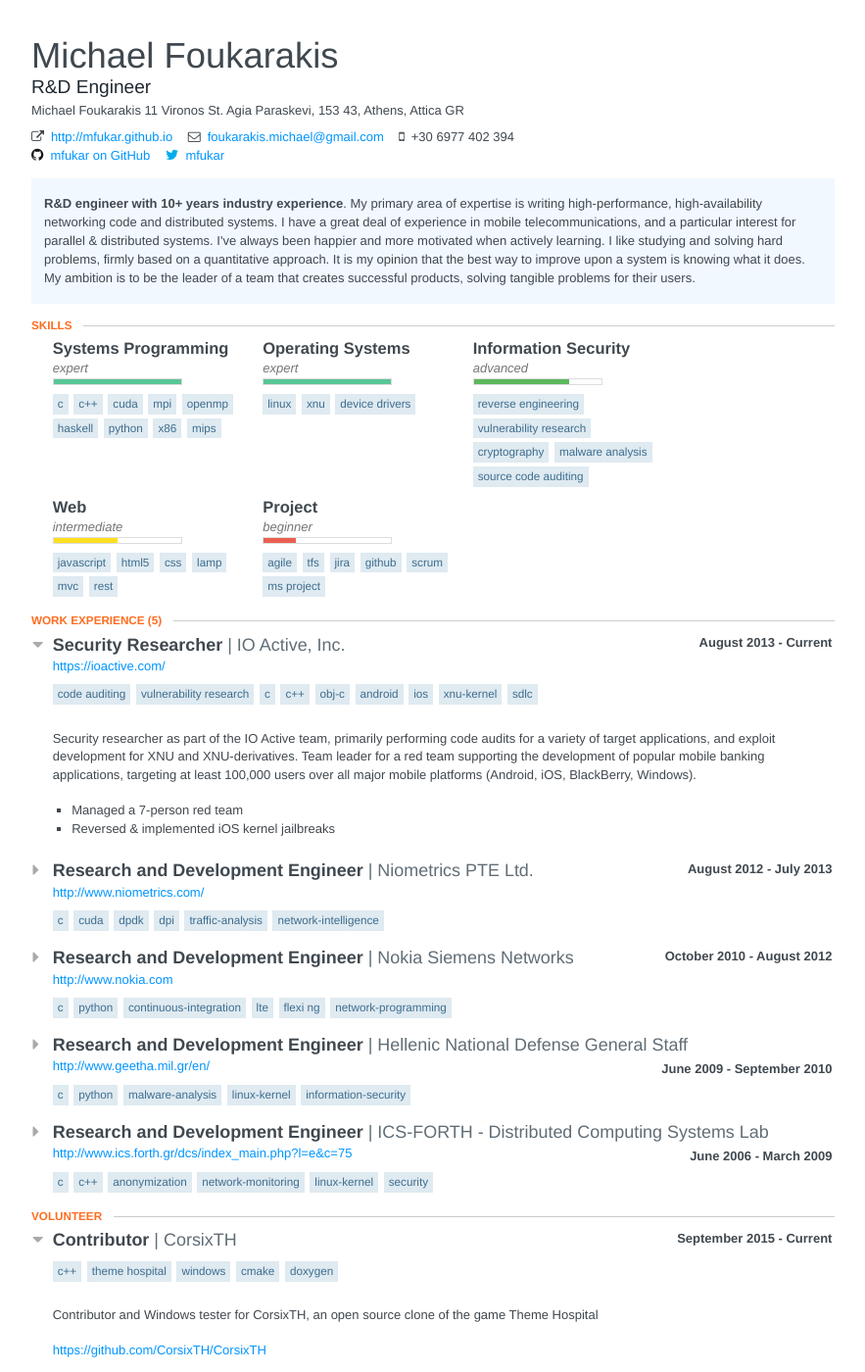
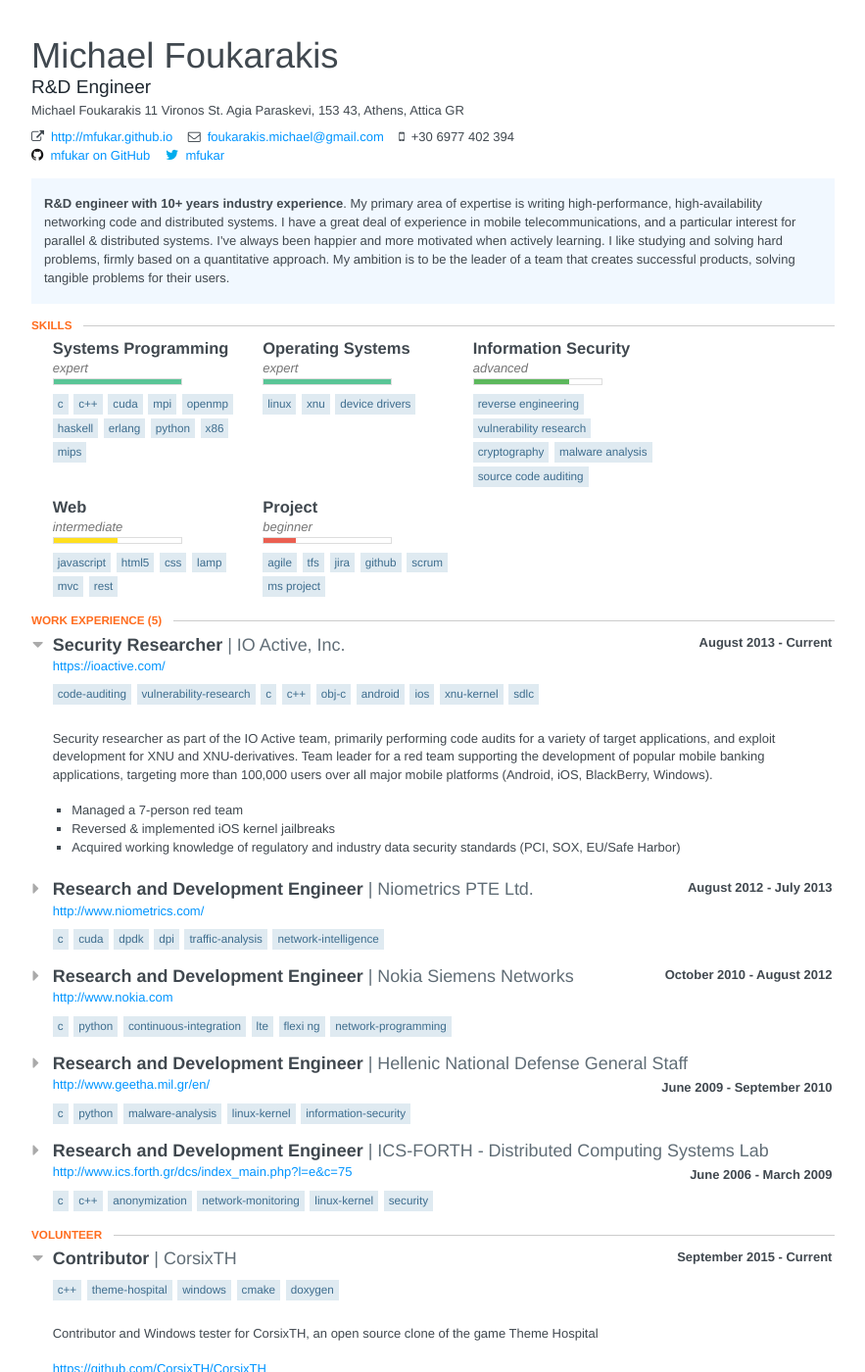
Before and after one commit to mfukar/mfukar.github.com, a Jekyll site: the page resources/mfukar-cv.html, which Jekyll copies as it is, in a window 1280 px wide and 1400 px high. Shown: the whole window at 98% size, without its empty margins (198-1081 px from the left). Built offline with Jekyll 4.4.1, drawn with Linux system fonts in a browser that asks for light colours; nearby versions of some CDN libraries; some of the changed text lies outside the part shown.

Commit message:
CV update

```diff
--- a/resources/mfukar-cv.html
+++ b/resources/mfukar-cv.html
@@ -740,10 +740,8 @@
                             in mobile telecommunications, and a particular interest for parallel &amp;
                             distributed systems. I&#39;ve always been happier and more motivated when
                             actively learning. I like studying and solving hard problems, firmly based
-                            on a quantitative approach. It is my opinion that the best way to improve
-                            upon a system is knowing what it does. My ambition is to be the leader
-                            of a team that creates successful products, solving tangible problems for
-                            their users.</p>
+                            on a quantitative approach. My ambition is to be the leader of a team that
+                            creates successful products, solving tangible problems for their users.</p>
                     </div>
                 </section>
             </section>
@@ -769,6 +767,7 @@
                             <li>MPI</li>
                             <li>OpenMP</li>
                             <li>Haskell</li>
+                            <li>Erlang</li>
                             <li>Python</li>
                             <li>x86</li>
                             <li>MIPS</li>
@@ -868,8 +867,8 @@
                                 </span>
 
                     <ul class="keywords">
-                        <li>code auditing</li>
-                        <li>vulnerability research</li>
+                        <li>code-auditing</li>
+                        <li>vulnerability-research</li>
                         <li>c</li>
                         <li>c++</li>
                         <li>obj-c</li>
@@ -884,7 +883,7 @@
                                 <p>Security researcher as part of the IO Active team, primarily performing
                                     code audits for a variety of target applications, and exploit development
                                     for XNU and XNU-derivatives. Team leader for a red team supporting the
-                                    development of popular mobile banking applications, targeting at least
+                                    development of popular mobile banking applications, targeting more than
                                     100,000 users over all major mobile platforms (Android, iOS, BlackBerry,
                                     Windows).</p>
                             </p>
@@ -892,6 +891,8 @@
                         <ul class="highlights">
                             <li>Managed a 7-person red team</li>
                             <li>Reversed &amp; implemented iOS kernel jailbreaks</li>
+                            <li>Acquired working knowledge of regulatory and industry data security standards
+                                (PCI, SOX, EU/Safe Harbor)</li>
                         </ul>
                     </div>
                     <header>	<span class="space-left">
@@ -967,8 +968,8 @@
                             <p>
                                 <p>Software development for LTE network elements, including feature development,
                                     black-box testing, code review, and related security research. I worked
-                                    on features ranging from reporting and tracing, to optimisation of low-level
-                                    components. NSN has since been acquired by Nokia.</p>
+                                    on features ranging from reporting and tracing, to session management and
+                                    optimisation of low-level components. NSN has since been acquired by Nokia.</p>
                             </p>
                         </div>
                         <ul class="highlights">
@@ -1006,10 +1007,14 @@
                         <div class="summary">
                             <p>
                                 <p>Software engineering, reverse engineering and analysis of advanced malware,
-                                    investigation of stealth distribution techniques, and other information
-                                    security research as part of the Cyber Defense Directorate.</p>
-                            </p>
-                        </div>
+                                    investigation of stealth distribution techniques, and other novel research
+                                    in information security topics as part of the Cyber Defense Directorate.</p>
+                            </p>
+                        </div>
+                        <ul class="highlights">
+                            <li>Took part in the organisation of the 1st Cyber Defense exercise - Panoptis
+                                2010 - in Greece</li>
+                        </ul>
                     </div>
                     <header>	<span class="space-left">
 											<span class="fa fa-caret-right"></span>
@@ -1039,9 +1044,11 @@
                     <div class="item display none" style="opacity:0">
                         <div class="summary">
                             <p>
-                                <p>Research on anonymization methods and tools, software development for
-                                    honeypots (NoAH), development of a distributed monitoring system (DiMAPI)
-                                    as part of the LOBSTER project.</p>
+                                <p>Performed novel research on network data anonymization methods and tools,
+                                    which culminated in Anontool, a FOSS project. Worked with aninternational
+                                    team of researchers on EC-funded projects such as LOBSTER &amp; NoAH and
+                                    solved problems regarding distributed and flexible network monitoring,
+                                    as well as threat detection and honeypot research.</p>
                             </p>
                         </div>
                         <ul class="highlights">
@@ -1077,7 +1084,7 @@
                     </header>
                     <ul class="keywords">
                         <li>c++</li>
-                        <li>theme hospital</li>
+                        <li>theme-hospital</li>
                         <li>windows</li>
                         <li>cmake</li>
                         <li>doxygen</li>
@@ -1138,7 +1145,7 @@
                     </header>
                     <ul class="keywords">
                         <li>c</li>
-                        <li>password cracking</li>
+                        <li>password-cracking</li>
                         <li>sha-2</li>
                     </ul>
                     <div class="item display none" style="opacity:0">
@@ -1172,13 +1179,15 @@
                         <li>c</li>
                         <li>anonymization</li>
                         <li>packet-traces</li>
+                        <li>high-performance</li>
                     </ul>
                     <div class="item display none" style="opacity:0">
                         <div class="summary">
                             <p>
-                                <p>Anontool is a FOSS packet trace anonymization framework. I worked on anonymization
-                                    as part of my MSc thesis, cowrote the PoC API and took over maintenance.
-                                    Anontool is no longer maintained.</p>
+                                <p>Anontool is a FOSS packet trace anonymization framework, which offers
+                                    high flexibility and high performance. I worked on anonymization as part
+                                    of my MSc thesis, cowrote the PoC API and took over maintenance. Anontool
+                                    is no longer maintained.</p>
                             </p>
                         </div>
                         <div class="website">	<a href="https://github.com/mfukar/anontool">https://github.com/mfukar/anontool</a>
@@ -1612,11 +1621,12 @@
                         <blockquote class="reference">&#8220;&#32;He has demonstrated excellent capability and skills, and his
                             strong personal opinion was critical in resolving major issues.&#32;&#8221;</blockquote>
                         <div
-                        class="name">Colonel Aristoklis Pavlidis</div>
+                        class="name">Colonel Aristoklis Pavlidis, Director, Cyber Defense Directorate, HNDGS</div>
         </div>
         <div class="item">
-            <blockquote class="reference">&#8220;&#32;&#32;&#8221;</blockquote>
-            <div class="name">Evangelos P. Markatos</div>
+            <blockquote class="reference">&#8220;&#32;I strongly believe Michael will be an asset to any organisation
+                with whom he works.&#32;&#8221;</blockquote>
+            <div class="name">Evangelos P. Markatos, Distributed Computing Systems, ICS-FORTH</div>
         </div>
         </section>
         </section>
```
